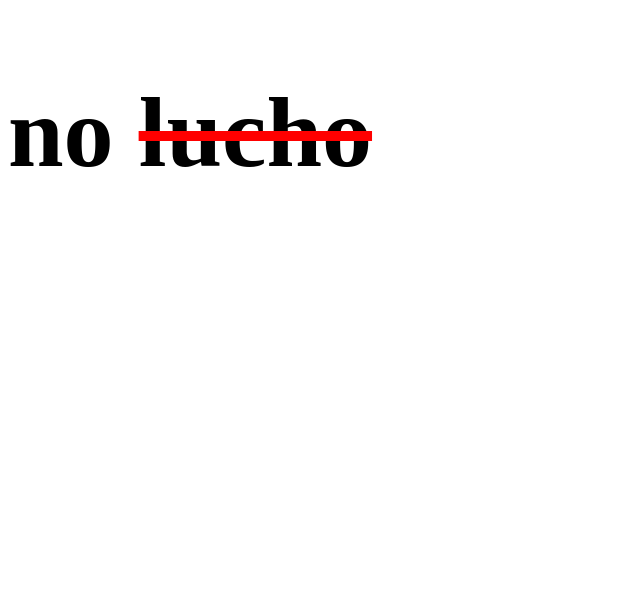
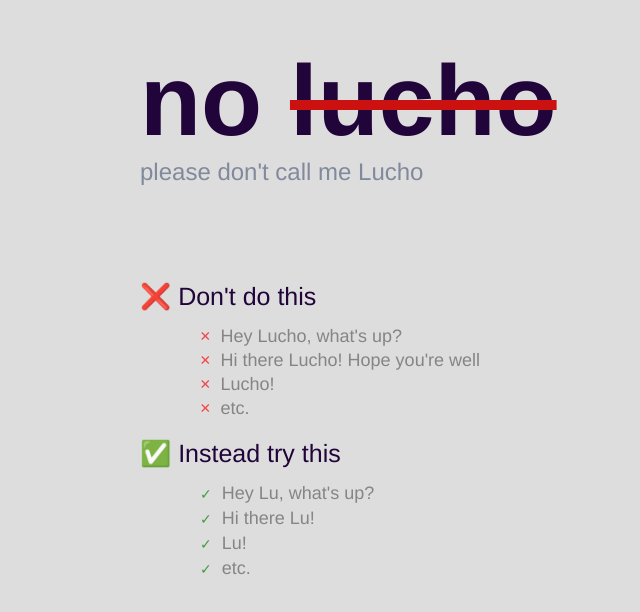
Before and after one commit to luke-vz/nolucho, a plain HTML site: page index.html in a window 1280 px wide. Shown: the whole page, without its empty margins (0-640 px from the left). Drawn offline with Linux system fonts and the light colour scheme.

Commit message:
added do's and dont's

```diff
--- a/css/style.css
+++ b/css/style.css
@@ -1,11 +1,72 @@
-h1.name {
-    font-size: 100px;
-    font-weight: 800;
-    display: inline-block;
-  }
+body {
+  line-height: 1;
+  font-family: Helvetica Neue, sans-serif;
+  font-size: 19px;
+  background-color: #ddd;
+  color: #210439;
+}
 
-  #strike {
-    text-decoration: line-through;
-    text-decoration-color: red;
-    display: inline;
-  }
+main {
+  max-width: 1000px;
+  height: auto;
+  margin: 50px auto;
+}
+
+h1 {
+  margin: 0;
+  padding: 0;
+  border: 0;
+  font-size: 100px;
+  font-weight: 600;
+}
+
+h2 {
+    font-size: 25px;
+    font-weight: 500;
+    margin-bottom: 35px;
+    vertical-align: top;
+    color: #210439;
+
+}
+
+.strike {
+  text-decoration: line-through;
+  text-decoration-color: #cc1111;
+  display: inline;
+}
+
+.subtitle {
+
+  font-size: 24px;
+  font-weight: 300;
+  color: #81899c;
+  margin-top: 10px;
+  margin-bottom: 100px;
+}
+
+ul {
+  list-style: none;
+  font-size: 18px;
+  color: #616061;
+  line-height: 24px;
+  margin-bottom: 16px;
+  margin-left: 20px;
+  margin-top: -20px;
+  opacity: 70%;
+}
+
+ul.donts li:before {
+  content: '×';
+  color: red;
+  padding-right: 10px;
+  opacity: 100% !important;
+}
+
+ul.dos li:before {
+  content: '✓';
+  font-size: 14px;
+
+  color: green;
+  padding-right: 10px;
+  opacity: 100% !important;
+}
--- a/index.html
+++ b/index.html
@@ -8,13 +8,23 @@
         <link rel="stylesheet" href="css/style.css">
     </head>
     <body>
-        <div id="main">
-            <main>
-                <h1 class="name">
-                    no
-                    <div id="strike">lucho</div>
-                  </h1>
-            </main>
-        </div>
+        <main>
+            <h1 class="name">no <div class="strike">lucho</div></h1>
+            <div class="subtitle">please don't call me Lucho</div>
+            <h2 class="section-title">❌ Don't do this</h2>
+            <ul class="donts">
+                <li>Hey Lucho, what's up?</li>
+                <li>Hi there Lucho! Hope you're well</li>
+                <li>Lucho!</li>
+                <li>etc.</li>
+            </ul>
+            <h2 class="section-title yepyep">✅ Instead try this</h2>
+            <ul class="dos">
+                <li>Hey Lu, what's up?</li>
+                <li>Hi there Lu!</li>
+                <li>Lu!</li>
+                <li>etc.</li>
+            </ul>
+        </main>
     </body>
 </html>
```
